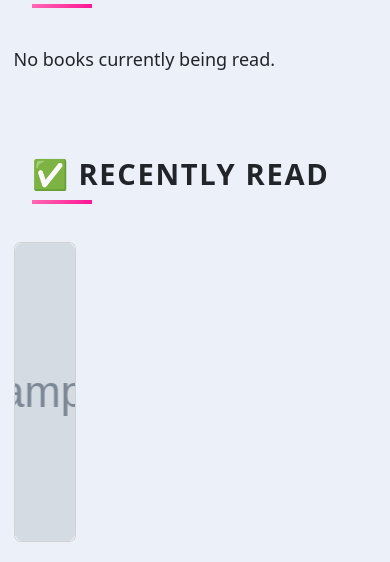
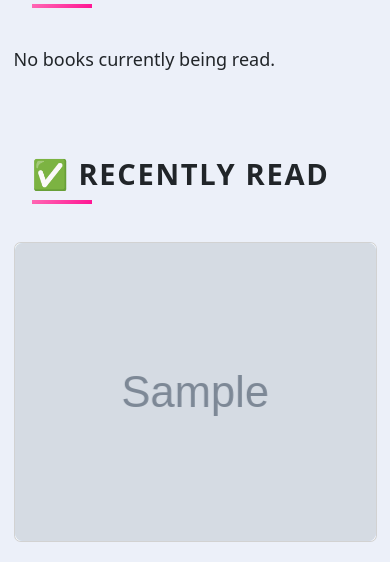
Before and after one commit to annejet-bos/my-books-website, a Flask app: page / in a window 390 px wide. Shown: the part 407-969 px from the top of the page. Run offline with Flask 3, Linux system fonts and the light colour scheme; tables that the repository leaves empty hold one stand-in row (values such as "Sample post"); grey boxes marked "Sample" are stand-in pictures; some libraries are stand-ins or nearby versions.

Commit message:
make it mobile-friendlier

```diff
--- a/static/css/styles.css
+++ b/static/css/styles.css
@@ -70,30 +70,17 @@
 }
 
 .book-link {
-  display: block;        /* zorgt dat de a tag als blok werkt */
-  color: inherit;        /* behoudt tekstkleur */
-  text-decoration: none; /* verwijdert onderstreping */
+  display: block;
+  color: inherit;
+  text-decoration: none;
 }
 
 .book-link:hover .card {
   transform: translateY(-5px);
 }
 
-* Mobile Friendly */
-@media screen and (max-width: 768px) {
-    .book-grid {
-        flex-direction: column; /* Zet boeken onder elkaar */
-        align-items: center;    /* Centraal uitlijnen */
-    }
-
-    .card {
-        width: 90%; /* Zorg dat boeken niet te smal zijn */
-        margin-bottom: 15px;
-    }
-}
-
 .navbar {
-    background: linear-gradient(135deg, #ff5fa2, #ff2e92); /* roze gradient */
+    background: linear-gradient(135deg, #ff5fa2, #ff2e92);
     padding: 10px 20px;
     box-shadow: 0 2px 6px rgba(0,0,0,0.1);
     position: sticky;
@@ -103,7 +90,7 @@
 
 .nav-container {
     display: flex;
-    justify-content: flex-start; /* alles links */
+    justify-content: flex-start;
     align-items: center;
 }
 
@@ -359,3 +346,37 @@
  .release_date {
 	 font-weight: normal;
 }
+
+/* Book Grid Responsive Layout */
+.book-grid {
+    display: grid;
+    gap: 10px;
+    grid-template-columns: repeat(5, 1fr); /* Desktop: 5 boeken */
+}
+
+/* Grote tablets / kleinere desktops: 3 boeken */
+@media screen and (max-width: 1200px) {
+    .book-grid {
+        grid-template-columns: repeat(3, 1fr);
+    }
+}
+
+/* Tablets / brede mobiele schermen: 2 boeken */
+@media screen and (max-width: 768px) {
+    .book-grid {
+        grid-template-columns: repeat(2, 1fr);
+    }
+}
+
+/* Mobiel: 1 boek per rij */
+@media screen and (max-width: 480px) {
+    .book-grid {
+        grid-template-columns: 1fr;
+    }
+}
+
+/* Optioneel: kaarten mooi schalen binnen grid */
+.book-grid .card {
+    width: 100%;
+    max-width: 100%;
+}
```
